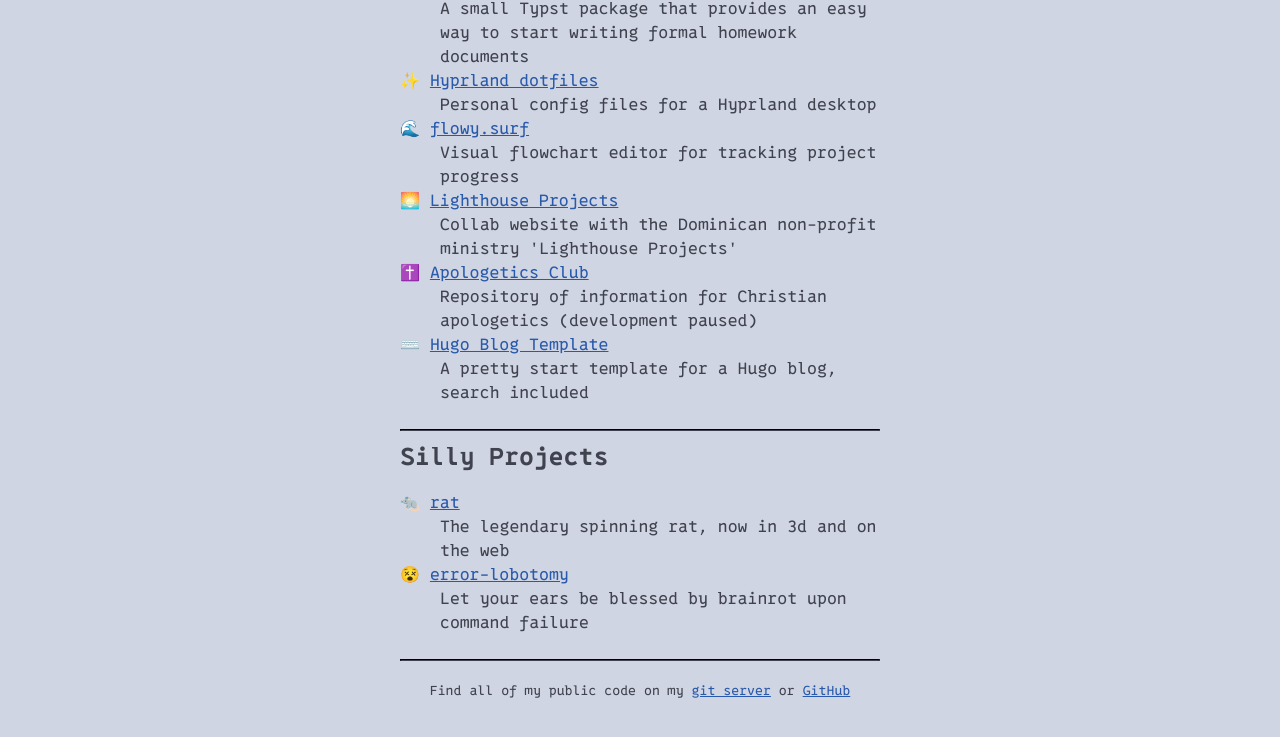
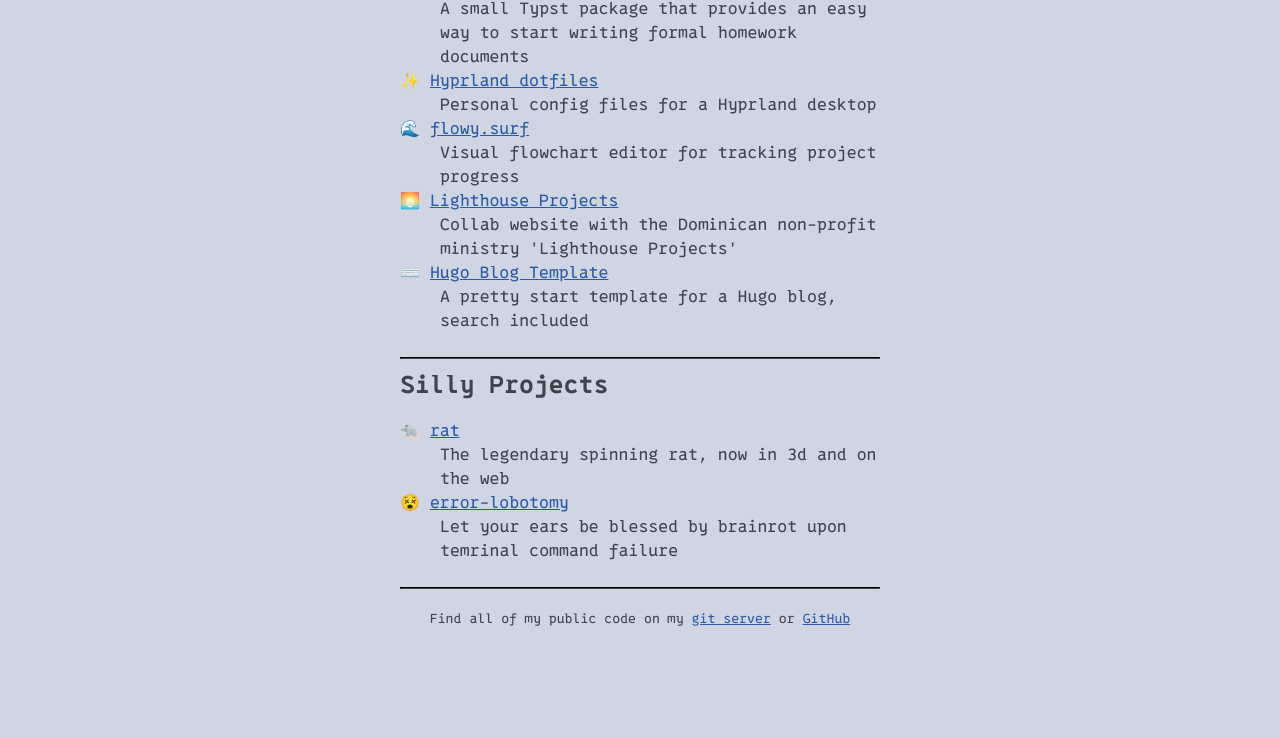
Before and after one commit to daqnal/dgd.dev, an Astro site: page /projects in a window 1280 px wide. Shown: the part 165-902 px from the top of the page. After the commit the page ends 834 px from the top, so only its background shows below. Built offline with nearby package versions, Linux system fonts and the light colour scheme; Astro itself is replaced by a stand-in of ours.

Commit message:
update about and projects

```diff
--- a/src/pages/projects.astro
+++ b/src/pages/projects.astro
@@ -26,12 +26,12 @@
     desc: "Collab website with the Dominican non-profit ministry 'Lighthouse Projects'",
     link: "https://www.lighthousedr.org/",
   },
-  {
-    name: "Apologetics Club",
-    emoji: "✝️",
-    desc: "Repository of information for Christian apologetics (development paused)",
-    link: "https://apologetics.club",
-  },
+  // {
+  //   name: "Apologetics Club",
+  //   emoji: "✝️",
+  //   desc: "Repository of information for Christian apologetics (development paused)",
+  //   link: "https://apologetics.club",
+  // },
   {
     name: "Hugo Blog Template",
     emoji: "⌨️",
@@ -50,7 +50,7 @@
   {
     name: "error-lobotomy",
     emoji: "😵",
-    desc: "Let your ears be blessed by brainrot upon command failure",
+    desc: "Let your ears be blessed by brainrot upon temrinal command failure",
     link: "https://github.com/daqnal/error-lobotomy",
   },
 ];
```
Also changed, not shown: src/content/about.md (+4 -6 lines).
